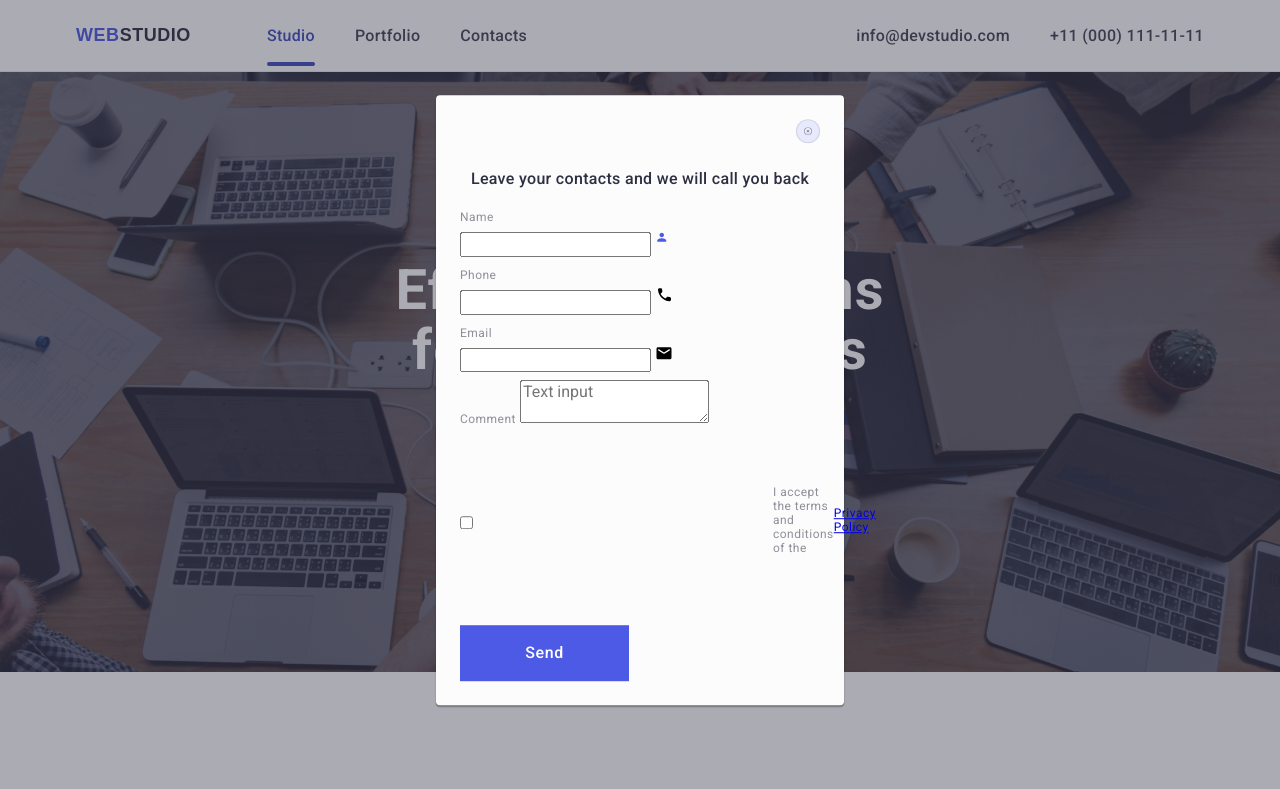
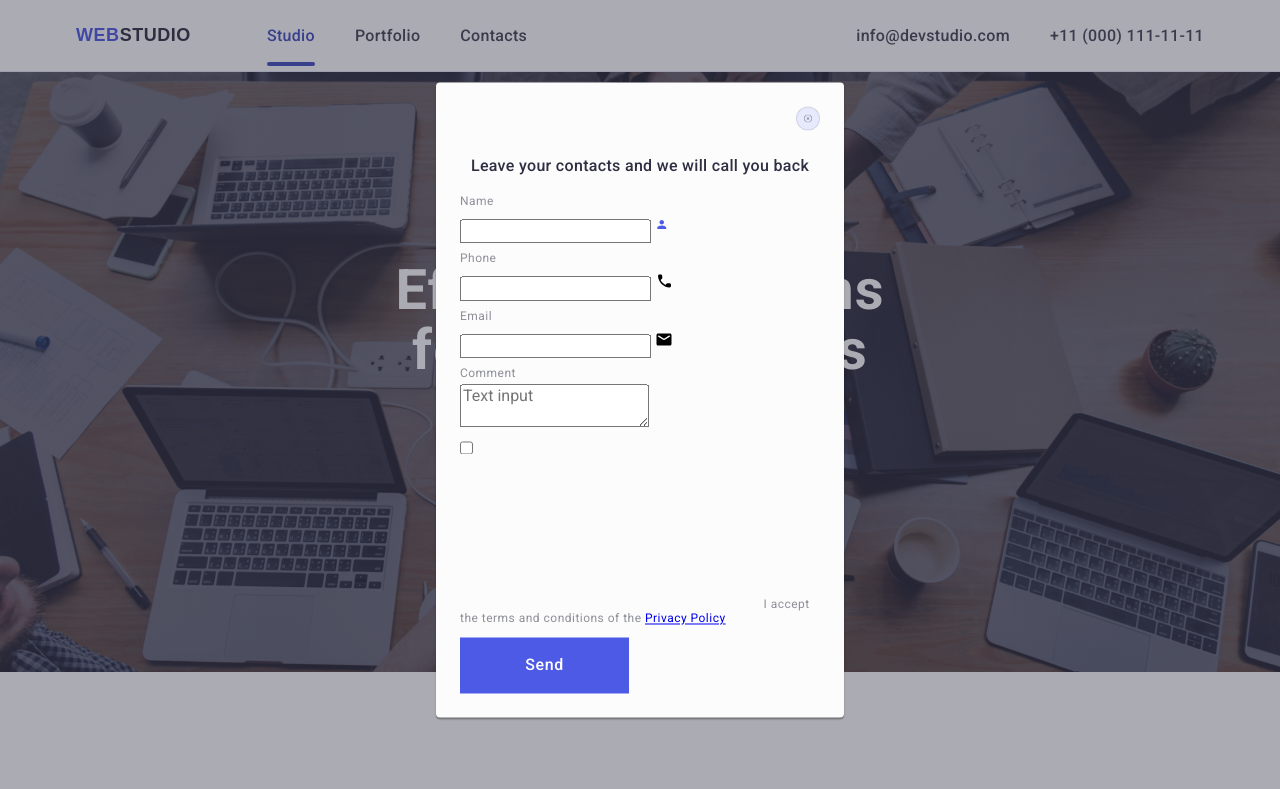
Before and after one commit to murselsen/goit-markup-hw-05, a plain HTML site: page index.html in a window 1280 px wide. Both pictures are taken after a click on the button "Order Service". Shown: the top 789 px of the page. Drawn offline with nearby package versions, Linux system fonts and the light colour scheme.

Commit message:
Html And Css Tags Replaced

```diff
--- a/css/style.css
+++ b/css/style.css
@@ -607,12 +607,13 @@ footer .form-container .button .icon {
   line-height: 1.17em;
   letter-spacing: 0.48px;
   margin-bottom: 4px;
+  display: block;
 }
 .modal-window .modal-container .modal-container-form .form-input-group .from-group-content {
+  width: 100%;
   position: relative;
 }
 .modal-window .modal-container .modal-container-form .form-input-group .from-group-content .form-input-group-content-input{
-  width: 100%;
   height: 40px;
   border: 1px solid rgba(46, 47, 66, 0.4);
   border-radius: 4px;
@@ -620,8 +621,9 @@ footer .form-container .button .icon {
   padding-left: 38px;
   outline: transparent;
   transition: border-color 250ms cubic-bezier(0.4, 0, 0.2, 1);
+  width: 100%;
 }
-.modal-window .modal-container .modal-container-form .form-input-group .from-group-content .input:focus {
+.modal-window .modal-container .modal-container-form .form-input-group .from-group-content .from-group-content-input:focus {
   border-color: #4d5ae5;
 }
 .modal-window .modal-container .modal-container-form .form-input-group .from-group-content .form-input-group-content-icon {
@@ -635,17 +637,16 @@ footer .form-container .button .icon {
   .modal-container
   .modal-container-form
   .form-input-group
-  .form-input
-  .input:focus
+  .from-group-content .from-group-content-input:focus
   .form-input-group-content-icon {
   fill: #4d5ae5;
 }
 
-.modal-window .modal-container .modal-container-form .form-input-group.textarea {
+.modal-window .modal-container .modal-container-form .form-input-group .form-input-group-textarea {
   margin-bottom: 16px;
 }
 
-.modal-window .modal-container .modal-container-form .form-input-group.content-inputTextarea {
+.modal-window .modal-container .modal-container-form .form-input-group-content-inputTextarea {
   width: 100%;
   height: 120px;
   font-size: 12px;
@@ -663,12 +664,12 @@ footer .form-container .button .icon {
 .modal
   .modal-container
   .modal-container-form
-  .form-input-group.textarea
+  .form-input-group-textarea
   .form-input-group-content-inputTextarea:focus {
   border-color: #4d5ae5;
 }
 
-.modal-window .modal-container .modal-container-form .form-input-group.checkbox {
+.modal-window .modal-container .modal-container-form .form-input-group-checkbox {
   margin-bottom: 24px;
   display: flex;
   flex-direction: row;
@@ -683,7 +684,7 @@ footer .form-container .button .icon {
 .modal
   .modal-container
   .modal-container-form
-  .form-input-group.checkbox
+  .form-input-group-checkbox
   .form-input-group-label
   .form-input-group-label-icon {
   width: 16px;
--- a/index.html
+++ b/index.html
@@ -535,7 +535,7 @@
               </svg>
             </div>
           </div>
-          <div class="form-input-group textarea">
+          <div class="form-input-group form-input-group-textarea">
             <label for="user-comment" class="form-input-group-label">Comment</label>
             <textarea
               name="user-comment"
@@ -545,7 +545,7 @@
               class="form-input-group-content-inputTexarea"
             ></textarea>
           </div>
-          <div class="form-input-group checkbox">
+          <div class="form-input-group -form-input-group-checkbox">
 
             <input
               type="checkbox"
@@ -556,7 +556,7 @@
             />
             <label for="user-privacy" class="form-input-group-label">
               <span class="form-input-group-label-icon">
-                <svg class="box-svg">
+                <svg class="form-input-group-label-icon-box">
                   <use href="./images/icons.svg#checkbox"></use>
                 </svg>
               </span>
```
